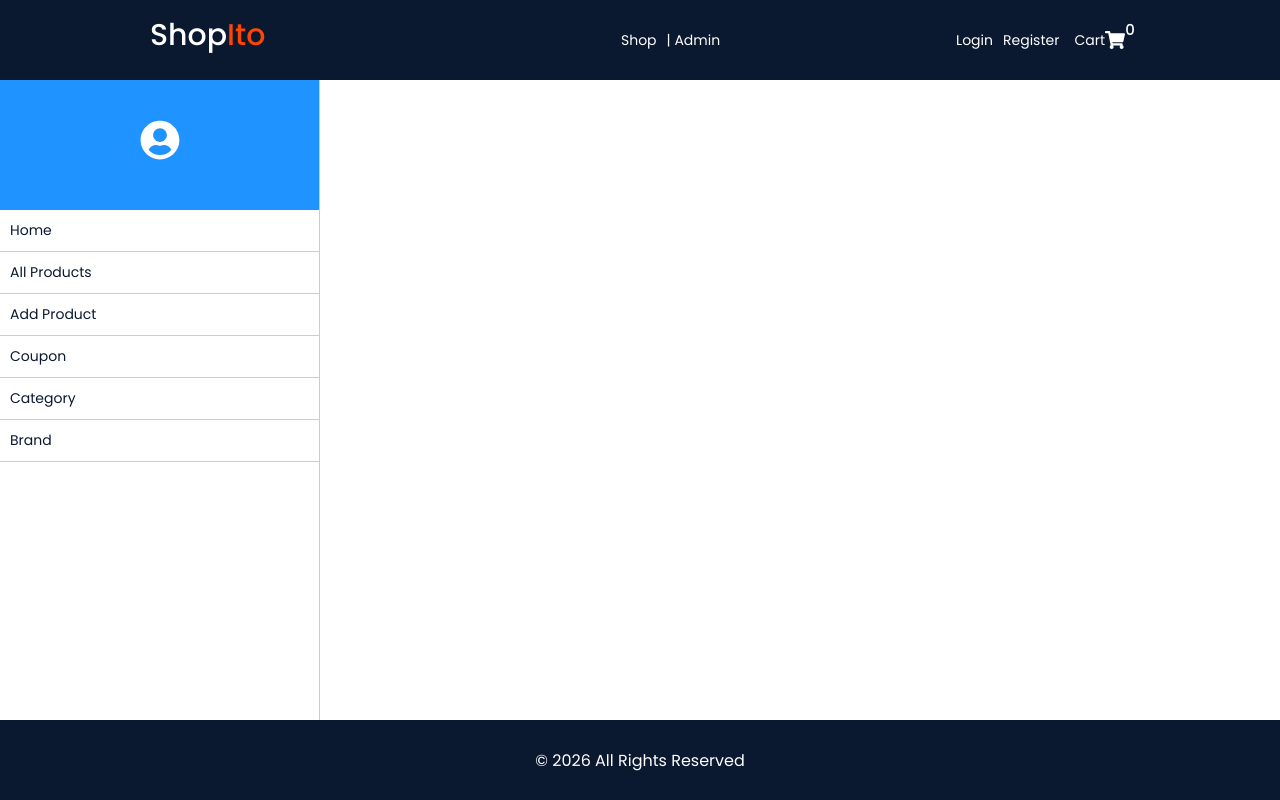
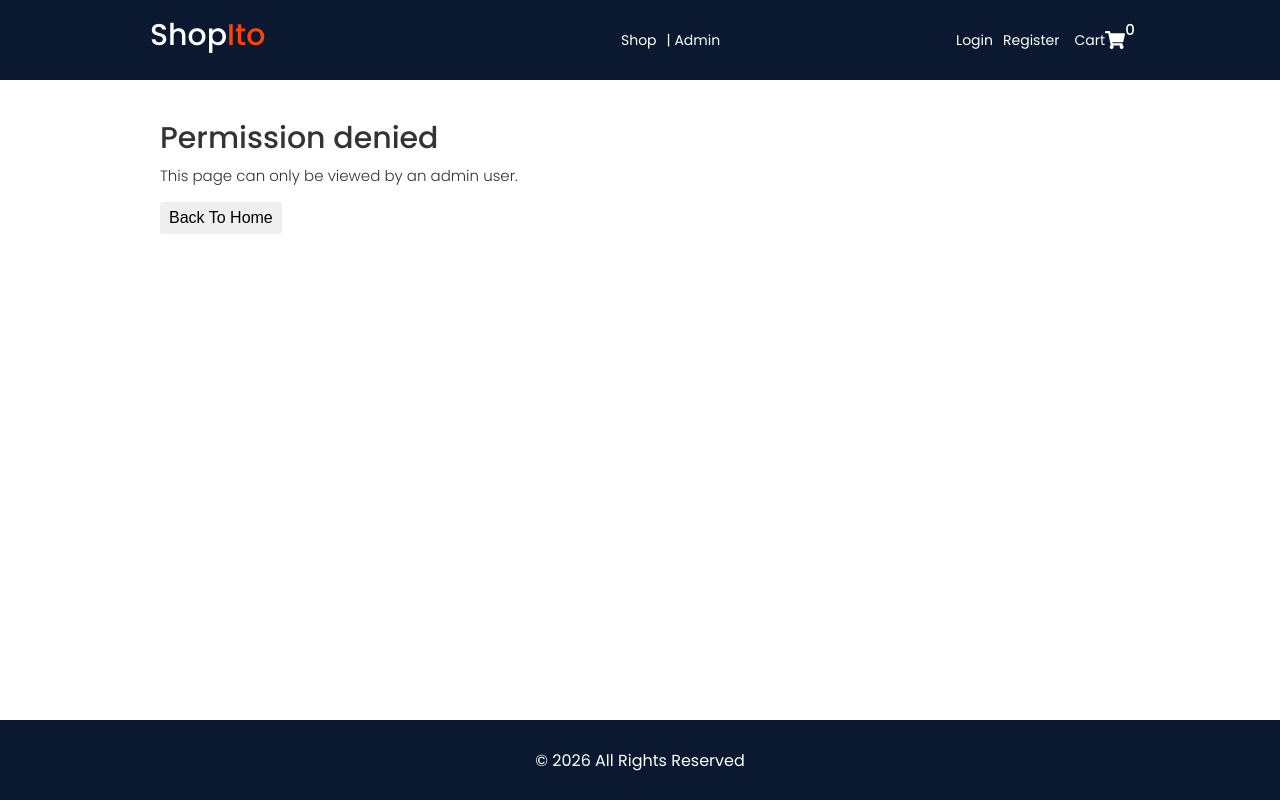
Before and after one commit to kevinkalenga/Shopito_Project, a React (Create React App) app in the folder frontend/: page /admin in a window 1280 px wide. Built offline with nearby package versions, Linux system fonts and the light colour scheme; no server answers.

Commit message:
Project Admin Routes

```diff
--- a/frontend/src/App.js
+++ b/frontend/src/App.js
@@ -14,6 +14,7 @@ import axios from 'axios'
 import { getLoginStatus, getUser } from "./redux/features/auth/authSlice";
 import Profile from "./pages/profile/Profile";
 import Admin from "./pages/admin/Admin";
+import AdminOnlyRoute from "./components/hiddenLink/AdminOnlyRoute";
 
 
 const App = () => {
@@ -51,7 +52,13 @@ const App = () => {
                 <Route path="/forgot-password" element={<ForgotPassword />} />
                 <Route path="/reset-password/:token" element={<ResetPassword />} />
                 <Route path="/profile" element={<Profile />} />
-                 <Route path="/admin/*" element={<Admin />} />
+                 <Route path="/admin/*" element={
+                     <AdminOnlyRoute>
+                          <Admin />
+                     </AdminOnlyRoute>
+
+                    }
+                  />
             </Routes>
             <Footer />
         </BrowserRouter>
--- /dev/null
+++ b/frontend/src/components/hiddenLink/AdminOnlyRoute.js
@@ -0,0 +1,27 @@
+import React from 'react'
+import { useSelector } from 'react-redux'
+import {Link} from "react-router-dom"
+
+const AdminOnlyRoute = ({children}) => {
+    const {user} = useSelector((state) => state.auth)
+    const userRole = user?.role ?? {}
+    if(userRole === "admin") {
+        return
+    }
+  return (
+    <section style={{height: "80vh"}}>
+         <div className='container'>
+           <h2>Permission denied</h2>
+           <p>This page can only be viewed by an admin user.</p>
+           <br />
+           <Link to={"/"}>
+              <button className='--btn'>
+                  Back To Home
+              </button>
+           </Link>
+         </div>
+    </section>
+  )
+}
+
+export default AdminOnlyRoute
```
Also changed, not shown: 1 other file (tests, documents, lock files or other folders).
